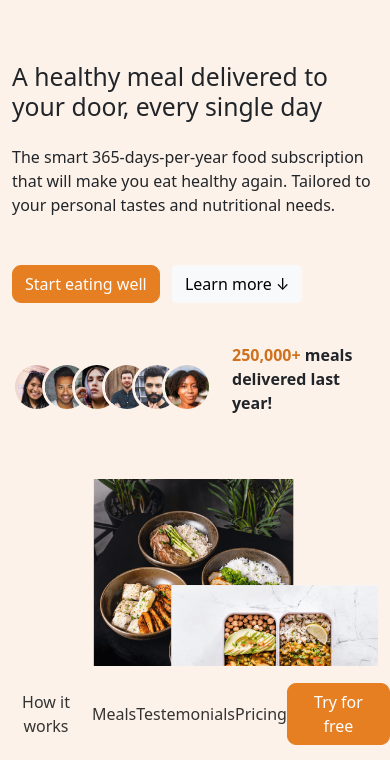
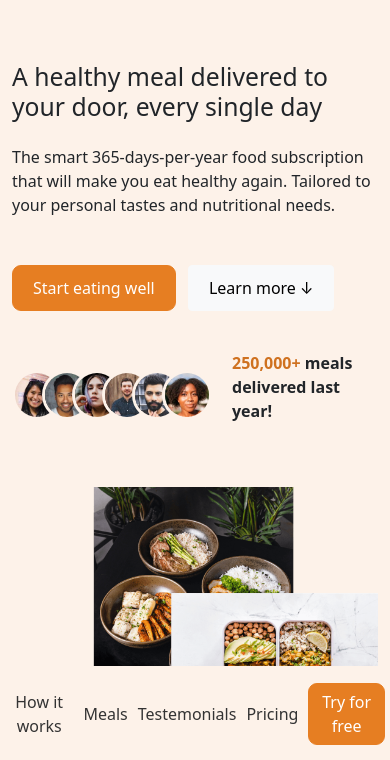
Before and after one commit to ahme1d1/ominFood, a plain HTML site: page index.html in a window 390 px wide. Shown: the part 82-842 px from the top of the page. Drawn offline with nearby package versions, Linux system fonts and the light colour scheme; some packages are replaced by stand-ins of ours; a script that the page names is missing.

Commit message:
fix: style issues

```diff
--- a/index.html
+++ b/index.html
@@ -90,8 +90,8 @@
                     <p class="mb-5">
                         The smart 365-days-per-year food subscription that will make you eat healthy again. Tailored to your personal tastes and nutritional needs.
                     </p>
-                    <button class="btn btn-primary me-2">Start eating well</button>
-                    <button class="btn btn-light">Learn more ↓</button>
+                    <button class="btn btn-primary me-2" style="padding: 10px 20px;">Start eating well</button>
+                    <button class="btn btn-light" style="padding: 10px 20px;">Learn more ↓</button>
                     <div class="customers">
                         <div class="customers-images">
                             <img src="images/customers/customer-1.jpg" alt="">
--- a/style.css
+++ b/style.css
@@ -85,7 +85,14 @@
     }
 }
 
-.theHeader-mobile li a{
+.theHeader-mobile li {
+    padding: 0 5px;
+    height: 100%;
+    display: flex;
+    align-items: center;
+}
+
+.theHeader-mobile li a {
     display: flex;
     align-items: center;
     flex-direction: column;
```
